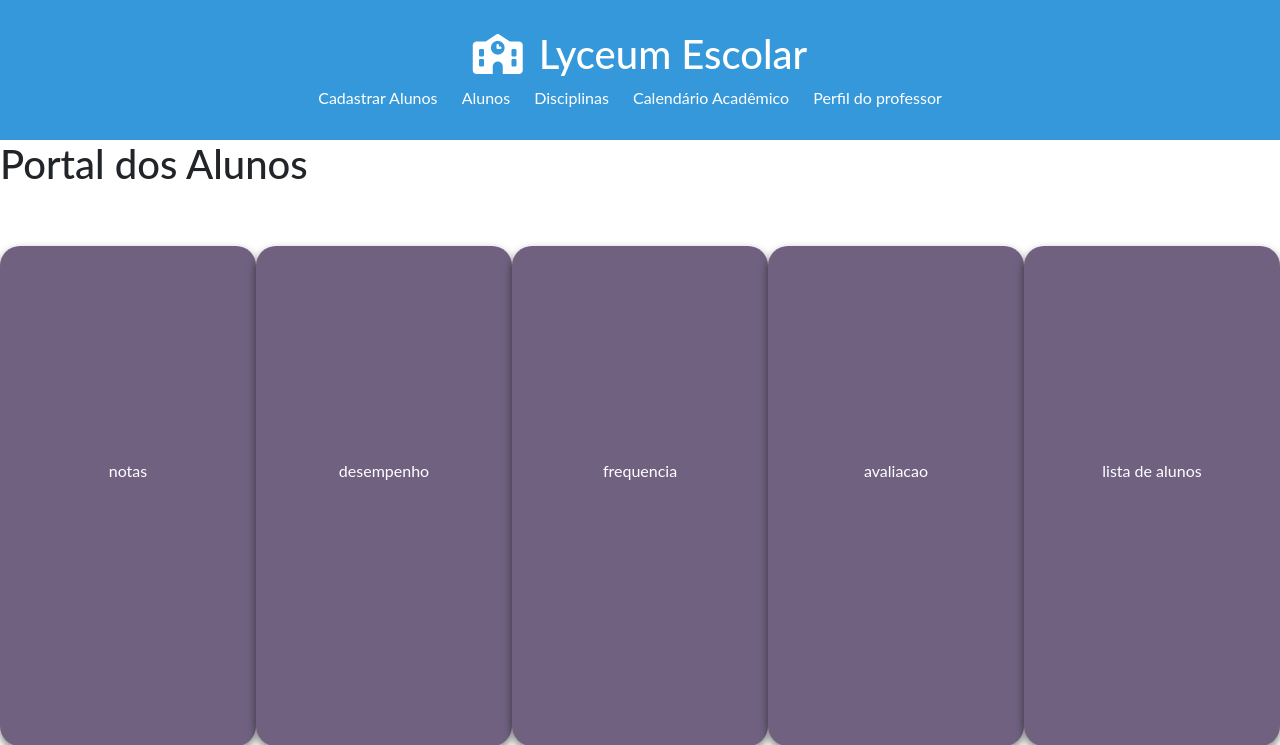
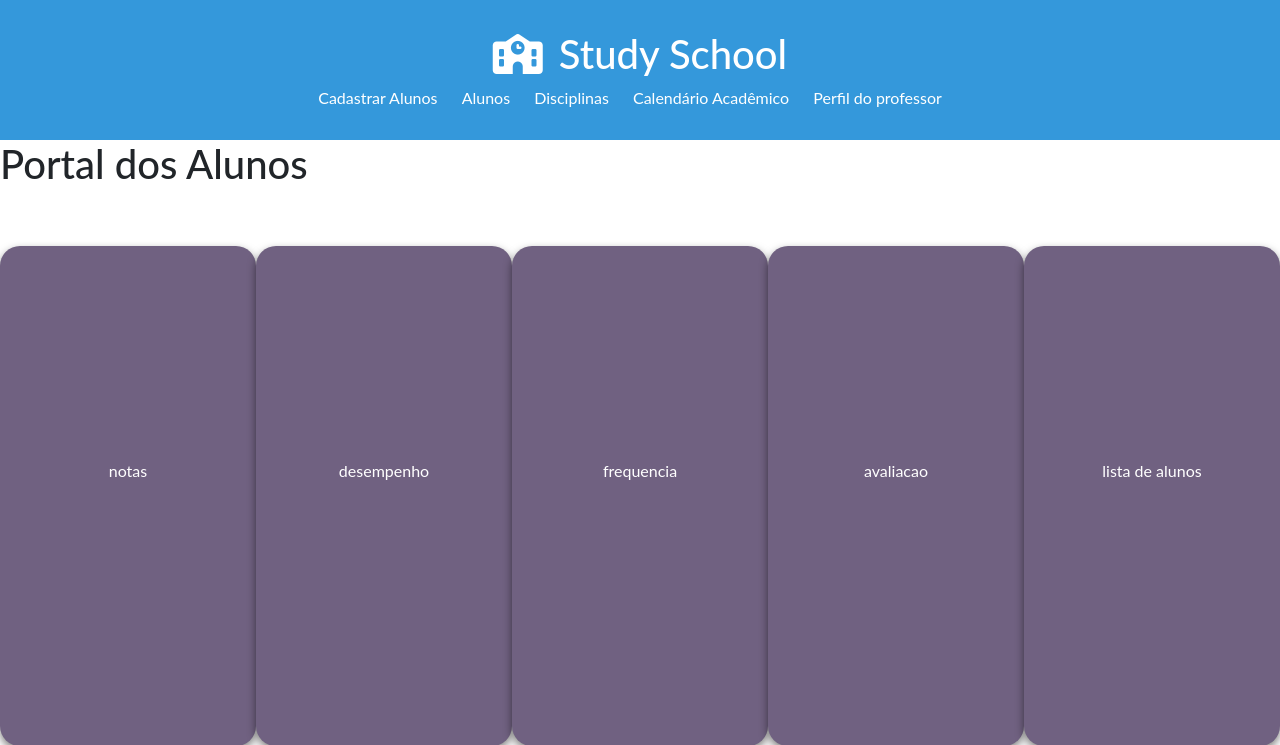
Before and after one commit to Gabrielqlandim/StudySchool-Projeto, a Django app: page /alunos/ in a window 1280 px wide. Shown: the top 745 px of the page. Run offline with Django 5.2, Linux system fonts and the light colour scheme; some web fonts are replaced.

Commit message:
lyceum escolar -> study school

```diff
--- a/app/templates/pages/header.html
+++ b/app/templates/pages/header.html
@@ -1,6 +1,6 @@
 <header>
     <a href="{% url 'home' %}" class='logo'>
-        <h1><i class="fa-solid fa-school icon"></i>Lyceum Escolar</h1>
+        <h1><i class="fa-solid fa-school icon"></i>Study School</h1>
     </a>
     <nav>
         <ul>
```
